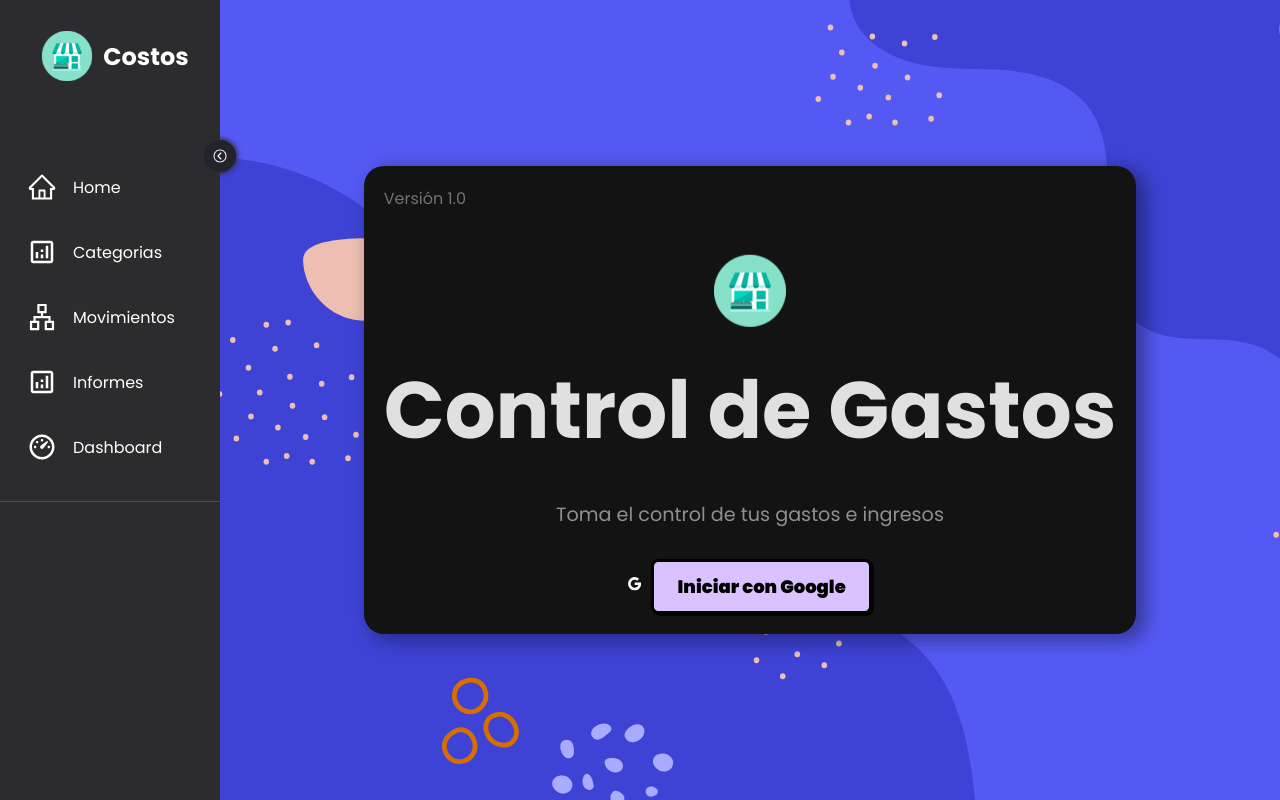
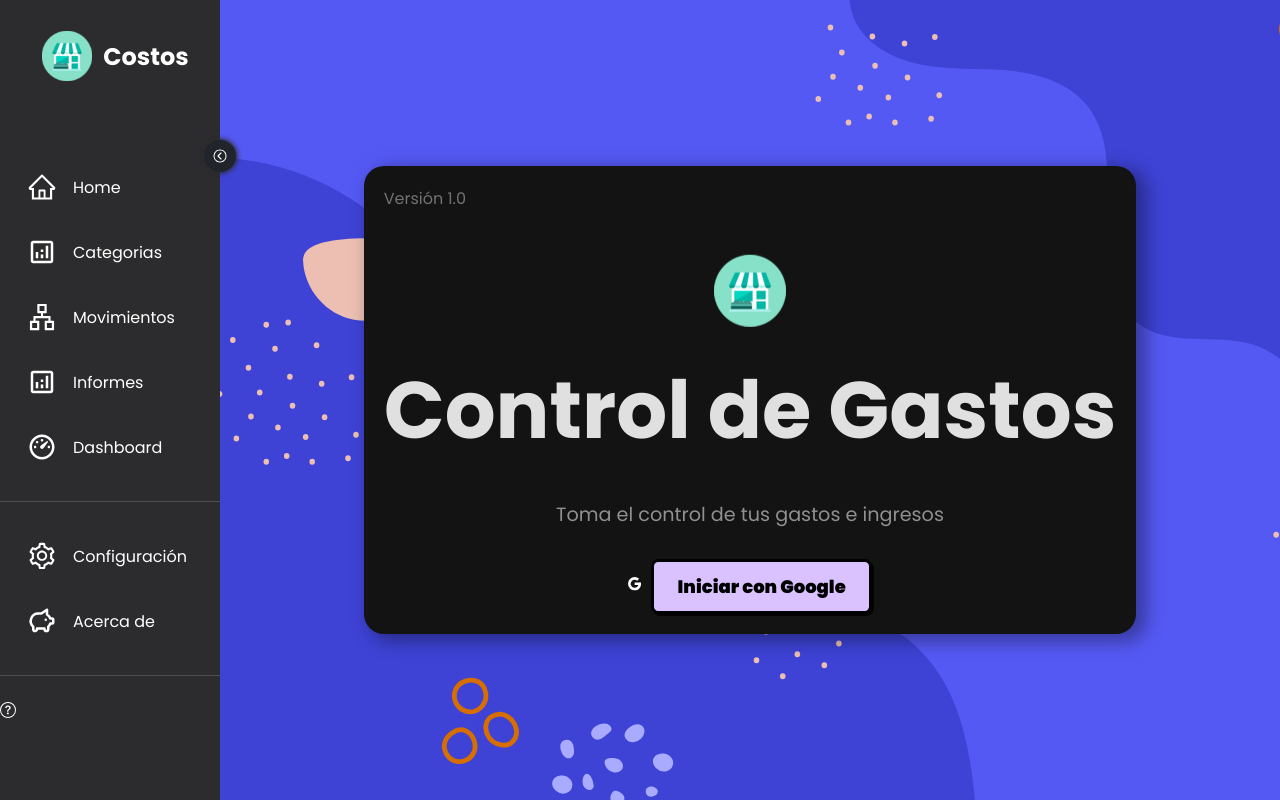
Before and after one commit to prevostocp/Control-Gastos, a React (Vite) app in the folder control-gastos/: page /login in a window 1280 px wide. Both pictures are taken after a click on the element 58 px from the left and 156 px from the top of the page. Built offline with nearby package versions, Linux system fonts and the light colour scheme.

Commit message:
curso dia 18062025

```diff
--- a/control-gastos/src/components/organismos/sidebar/Sidebar.jsx
+++ b/control-gastos/src/components/organismos/sidebar/Sidebar.jsx
@@ -1,5 +1,5 @@
 import { styled } from "styled-components"
-import { v, LinksArray } from "../../../index"
+import { v, LinksArray, SecondarylinksArray, SidebarCard } from "../../../index"
 import { NavLink } from "react-router-dom"
 
 export function Sidebar({ state, setState }) {
@@ -24,6 +24,17 @@ export function Sidebar({ state, setState }) {
                     </div>
                 ))}
                 <Divider />
+                {SecondarylinksArray.map(({ icon, label, to }) => (
+                    <div className={state ? "LinkContainer active" : "LinkContainer"} key={label} >
+                        <NavLink to={to} className={({ isActive }) => `Links${isActive ? ` active` : ``}`}>
+                            <div className="Linkicon">{icon}</div>
+                            {state && <span>{label}</span>}
+                        </NavLink>
+                    </div>
+                ))}
+                <Divider />
+                {state && (<SidebarCard />)}
+
             </Container>
         </Main>
     );
--- /dev/null
+++ b/control-gastos/src/components/organismos/sidebar/SidebarCard.jsx
@@ -0,0 +1,11 @@
+import styled from "styled-components";
+import { v } from '../../../index'
+
+export function SidebarCard() {
+  return (<Container>
+    <span className="icon" >{<v.iconoayuda />}</span>
+  </Container>);
+}
+const Container =styled.div`
+
+`
--- a/control-gastos/src/index.js
+++ b/control-gastos/src/index.js
@@ -3,6 +3,7 @@ export * from './components/atomos/Icono';
 export * from './components/moleculas/Btnsave';
 export * from './components/organismos/Menuambur';
 export * from './components/organismos/sidebar/Sidebar';
+export * from './components/organismos/sidebar/SidebarCard';
 export * from './components/templates/HomeTemplate';
 export * from './components/templates/LoginTemplate';
 export * from './context/AuthContext';
```
